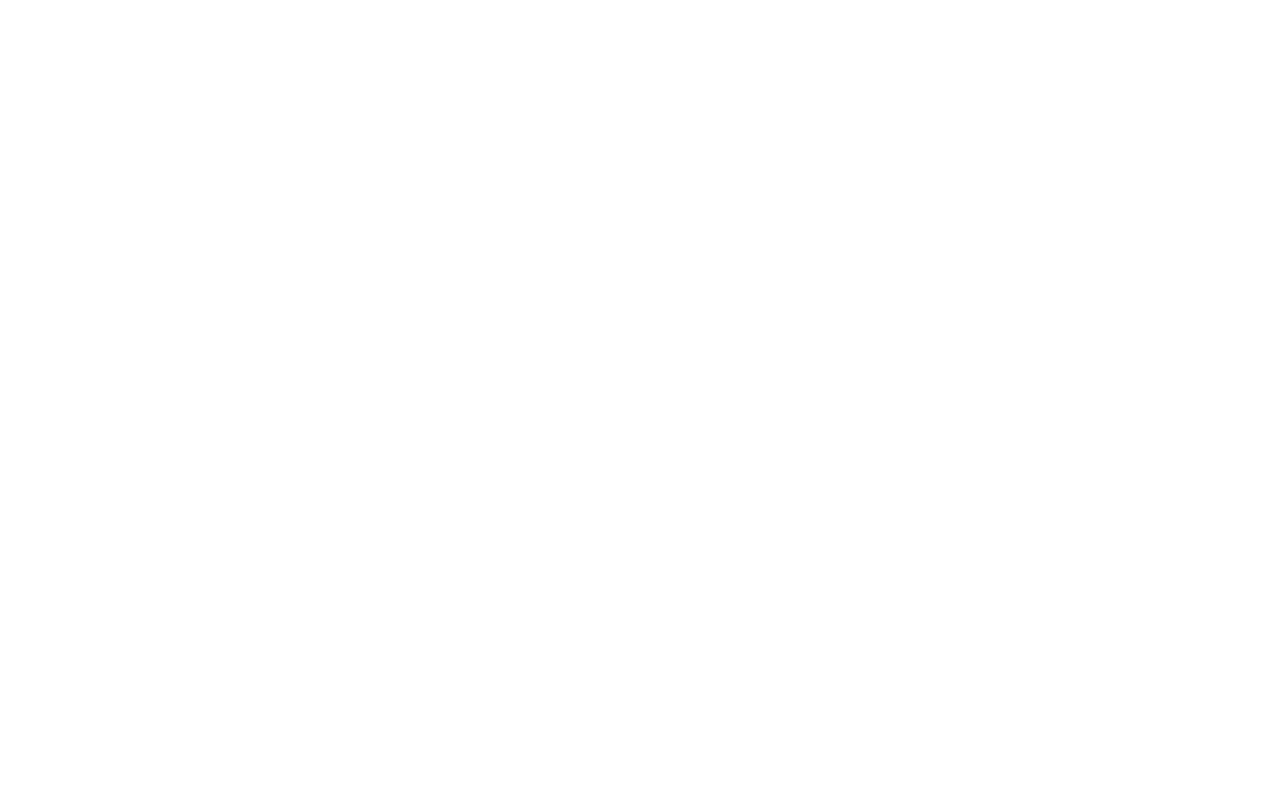
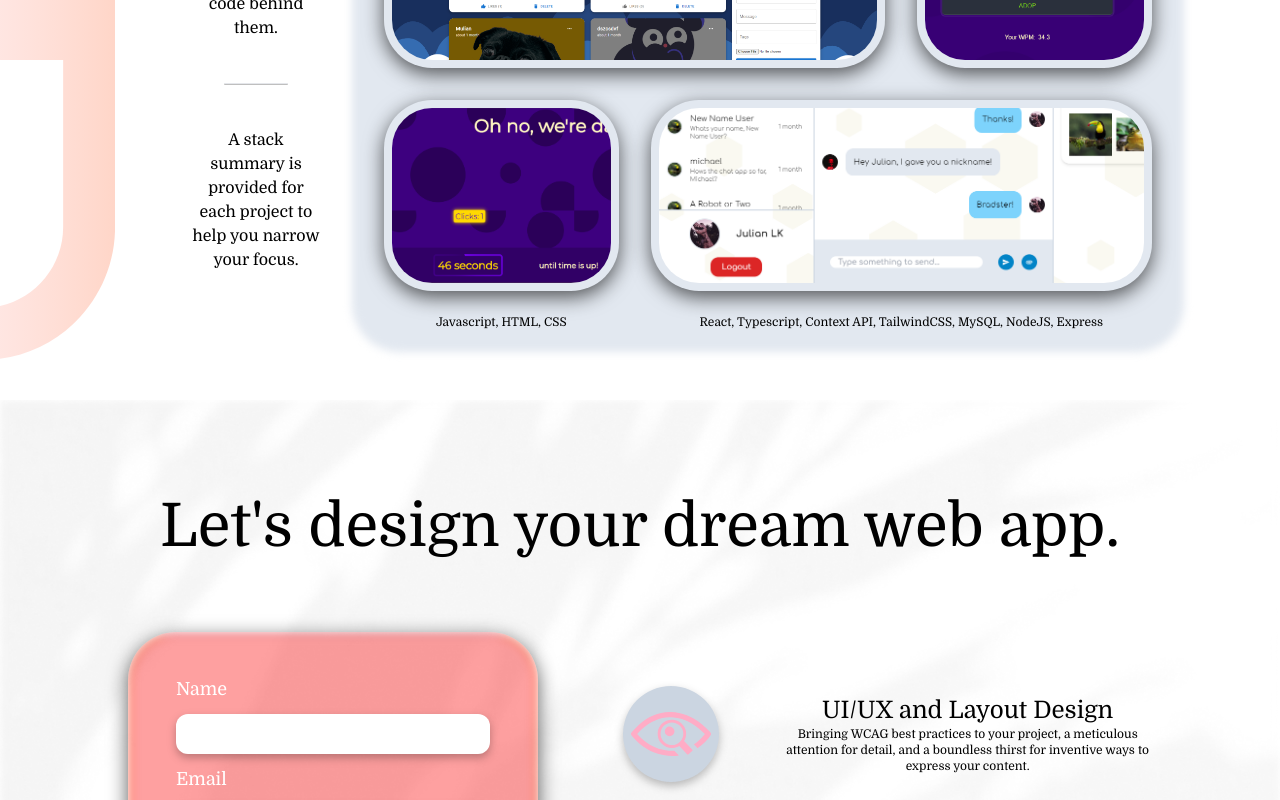
Before and after one commit to julianlk522/portfo, a Next.js app: page / in a window 1280 px wide. Shown: the part 1200-2000 px from the top of the page. Before the commit the page ends 800 px from the top, so only its background shows below. Built offline with nearby package versions, Linux system fonts and the light colour scheme.

Commit message:
move Work/Contact to components and import into index.tsx to form one scrollable page, remove scrollbar styling in globals.css, remove bg from _app.tsx and apply to individual page components, install framer motion

```diff
--- a/pages/contact.tsx
+++ b/components/Contact.tsx
@@ -4,11 +4,11 @@
 import route from '../public/route.svg'
 import react from '../public/react.svg'
 
-export default function Work() {
+export default function Contact() {
 	return (
 		<div
 			id='contactContainer'
-			className=' h-full py-16 px-32 flex flex-col justify-between text-center relative overflow-hidden'
+			className='bg-mainBgFaded bg-cover h-full py-16 px-32 flex flex-col justify-between text-center relative overflow-hidden'
 		>
 			<h1 id='contactTitle' className='text-6xl pt-8'>
 				Let's design your dream web app.
--- a/pages/work.tsx
+++ b/components/Work.tsx
@@ -46,7 +46,6 @@
 						narrow your focus.
 					</p>
 				</article>
-
 				<div
 					id='projectsGrid'
 					className='relative grid grid-rows-12 grid-cols-3 gap-8 items-center'
--- a/package.json
+++ b/package.json
@@ -9,6 +9,7 @@
 		"lint": "next lint"
 	},
 	"dependencies": {
+		"framer-motion": "^7.2.1",
 		"next": "12.1.6",
 		"react": "18.2.0",
 		"react-dom": "18.2.0"
--- a/pages/_app.tsx
+++ b/pages/_app.tsx
@@ -5,13 +5,10 @@
 function MyApp({ Component, pageProps }) {
 	return (
 		<ContextProvider>
-			<div
-				id='container'
-				className='bg-mainBgFaded bg-cover h-[100vh] w-[100vw]'
-			>
+			<>
 				<Navbar />
 				<Component {...pageProps} />
-			</div>
+			</>
 		</ContextProvider>
 	)
 }
--- a/pages/index.tsx
+++ b/pages/index.tsx
@@ -4,11 +4,14 @@
 import Image from 'next/image'
 import cloud from '../public/Cloud.svg'
 import curvedArrow from '../public/curved-arrow-right.png'
+import Work from '../components/Work'
+import Contact from '../components/Contact'
 
 export default function Home() {
 	const [hueCoef, setHueCoef] = useState<number>(0)
 	return (
-		<div className='h-full pt-16 px-32 flex flex-col justify-center relative overflow-hidden'>
+		<>
+			<div className='bg-mainBgFaded bg-cover h-full pt-16 px-32 flex flex-col justify-center relative overflow-hidden'>
 				<Head>
 					<title>Julian's Portfolio</title>
 					<meta
@@ -89,5 +92,8 @@
 
 			<p>All questions and other feedback are welcome!</p> */}
 			</div>
+			<Work />
+			<Contact />
+		</>
 	)
 }
--- a/styles/globals.css
+++ b/styles/globals.css
@@ -9,9 +9,15 @@
 	margin: 0;
 	height: 100%;
 	font-family: 'Domine';
+	-ms-overflow-style: none; /* IE and Edge */
+	scrollbar-width: none; /* Firefox */
 
 	/* -apple-system, BlinkMacSystemFont, Segoe UI, Roboto, Oxygen,
 		Ubuntu, Cantarell, Fira Sans, Droid Sans, Helvetica Neue, sans-serif; */
+}
+
+html::-webkit-scrollbar {
+	display: none; /* Chrome, Safari and Opera */
 }
 
 a {
```
Also changed, not shown: 1 other file (tests, documents, lock files or other folders). Lines whose indentation alone changed are shown as unchanged.
